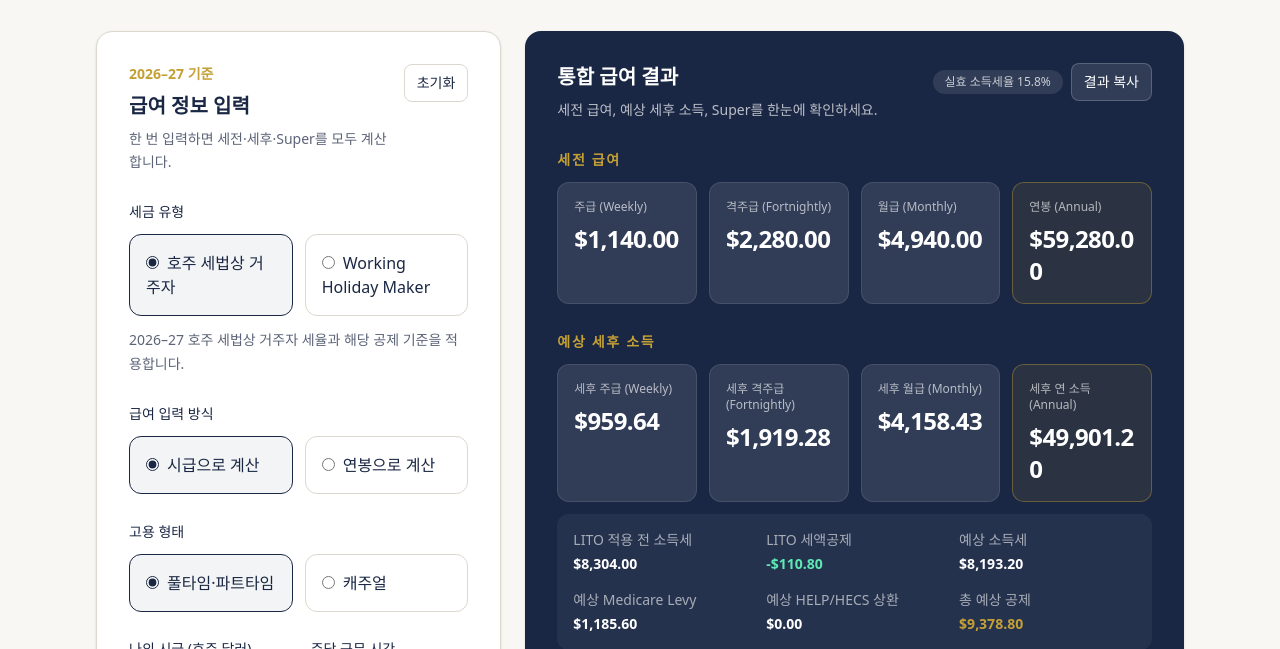
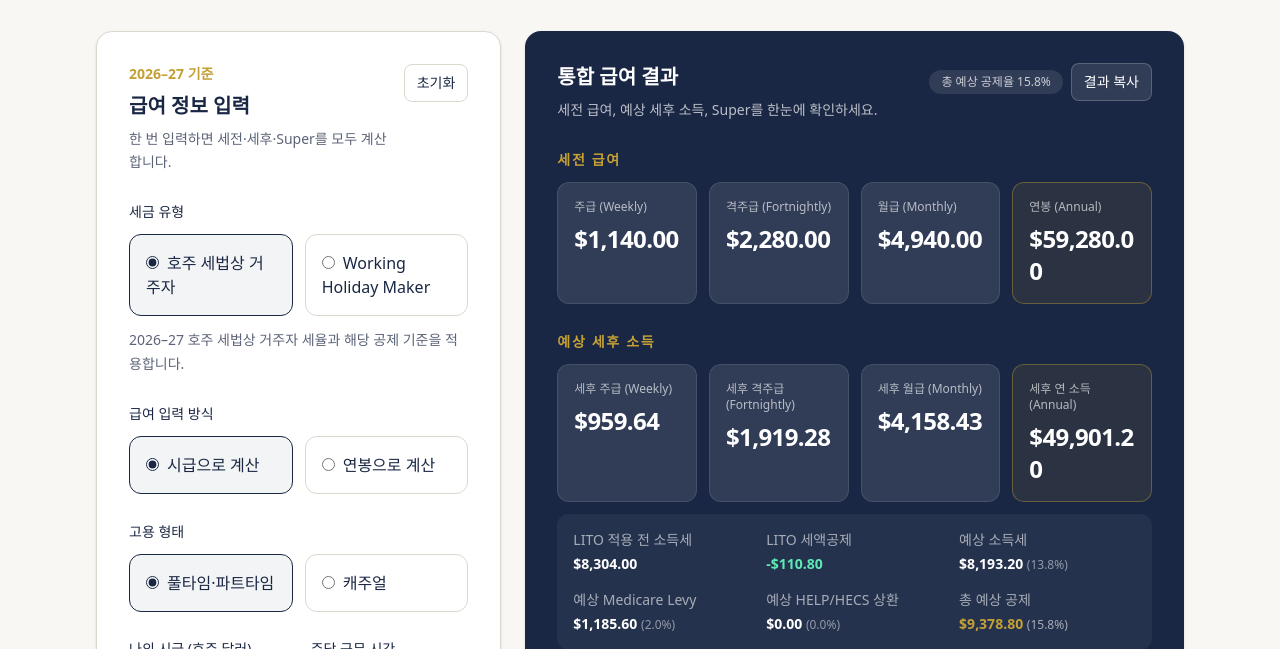
Before and after one commit to jelov219au/aussie-compass, a Next.js app: page /salary-calculator in a window 1280 px wide. Shown: the part 303-952 px from the top of the page. Built offline with nearby package versions, Linux system fonts and the light colour scheme.

Commit message:
feat: clarify salary deduction rates

```diff
--- a/src/app/salary-calculator/page.tsx
+++ b/src/app/salary-calculator/page.tsx
@@ -46,7 +46,7 @@ export default function SalaryCalculatorPage() {
               <div className="rounded-xl bg-surface p-5">
                 <dt className="font-semibold text-navy">세후 급여</dt>
                 <dd className="mt-2 text-sm leading-6 text-muted">
-                  예상 소득세와 선택한 Medicare Levy 및 HELP/HECS 상환액을 제외한 뒤 실제로 사용할 수 있는 금액의 예상치입니다.
+                  예상 소득세와 선택한 Medicare Levy 및 HELP/HECS 상환액을 제외한 뒤 실제로 사용할 수 있는 금액의 예상치입니다. 각 공제액 옆의 비율은 세전 연봉에서 해당 항목이 차지하는 비중입니다.
                 </dd>
               </div>
               <div className="rounded-xl bg-surface p-5">
--- a/src/components/tools/SalaryCalculator.tsx
+++ b/src/components/tools/SalaryCalculator.tsx
@@ -160,7 +160,10 @@ export function SalaryCalculator() {
   const superFortnightly = grossFortnightly * SUPER_RATE;
   const superAnnual = grossAnnual * SUPER_RATE;
   const totalPackage = grossAnnual + superAnnual;
-  const effectiveTaxRate = grossAnnual > 0 ? estimatedTotalDeductions / grossAnnual : 0;
+  const incomeTaxRate = grossAnnual > 0 ? estimatedIncomeTax / grossAnnual : 0;
+  const medicareLevyRate = grossAnnual > 0 ? estimatedMedicareLevy / grossAnnual : 0;
+  const helpRepaymentRate = grossAnnual > 0 ? estimatedHelpRepayment / grossAnnual : 0;
+  const totalDeductionRate = grossAnnual > 0 ? estimatedTotalDeductions / grossAnnual : 0;
   const applicableMinimum = employmentType === "casual" ? CASUAL_MINIMUM_RATE : PERMANENT_MINIMUM_RATE;
   const belowMinimum = !rateError && rate < applicableMinimum;
 
@@ -203,7 +206,7 @@ export function SalaryCalculator() {
       `세후 격주급 (Fortnightly): ${formatCurrency(netFortnightly)}`,
       `세후 월급 (Monthly): ${formatCurrency(netMonthly)}`,
       `세후 연 소득 (Annual): ${formatCurrency(netAnnual)}`,
-      `총 예상 공제: ${formatCurrency(estimatedTotalDeductions)}`,
+      `총 예상 공제: ${formatCurrency(estimatedTotalDeductions)} (${percentFormatter.format(totalDeductionRate)})`,
       "",
       `[Super]`,
       `연 Super: ${formatCurrency(superAnnual)}`,
@@ -370,7 +373,7 @@ export function SalaryCalculator() {
           </div>
           {!hasErrors ? (
             <div className="flex flex-wrap items-center gap-2">
-              <div className="rounded-full bg-white/10 px-3 py-1 text-xs text-white/75">실효 소득세율 {percentFormatter.format(effectiveTaxRate)}</div>
+              <div className="rounded-full bg-white/10 px-3 py-1 text-xs text-white/75">총 예상 공제율 {percentFormatter.format(totalDeductionRate)}</div>
               <button type="button" onClick={copyResults} className="rounded-lg border border-white/20 bg-white/10 px-3 py-2 text-sm font-medium text-white transition hover:bg-white/20 focus-visible:outline-none focus-visible:ring-2 focus-visible:ring-gold focus-visible:ring-offset-2 focus-visible:ring-offset-navy">
                 {copyStatus === "success" ? "복사 완료" : "결과 복사"}
               </button>
@@ -407,10 +410,10 @@ export function SalaryCalculator() {
               <dl className="mt-3 grid gap-4 rounded-xl bg-white/5 p-4 text-sm sm:grid-cols-2 xl:grid-cols-3">
                 <div><dt className="text-white/60">LITO 적용 전 소득세</dt><dd className="mt-1 font-semibold">{formatCurrency(incomeTaxBeforeOffsets)}</dd></div>
                 <div><dt className="text-white/60">LITO 세액공제</dt><dd className="mt-1 font-semibold text-emerald-300">{estimatedLito > 0 ? `-${formatCurrency(estimatedLito)}` : formatCurrency(0)}</dd></div>
-                <div><dt className="text-white/60">예상 소득세</dt><dd className="mt-1 font-semibold">{formatCurrency(estimatedIncomeTax)}</dd></div>
-                <div><dt className="text-white/60">예상 Medicare Levy</dt><dd className="mt-1 font-semibold">{formatCurrency(estimatedMedicareLevy)}</dd></div>
-                <div><dt className="text-white/60">예상 HELP/HECS 상환</dt><dd className="mt-1 font-semibold">{formatCurrency(estimatedHelpRepayment)}</dd></div>
-                <div><dt className="text-white/60">총 예상 공제</dt><dd className="mt-1 font-semibold text-gold">{formatCurrency(estimatedTotalDeductions)}</dd></div>
+                <div><dt className="text-white/60">예상 소득세</dt><dd className="mt-1 font-semibold">{formatCurrency(estimatedIncomeTax)} <span className="text-xs font-normal text-white/50">({percentFormatter.format(incomeTaxRate)})</span></dd></div>
+                <div><dt className="text-white/60">예상 Medicare Levy</dt><dd className="mt-1 font-semibold">{formatCurrency(estimatedMedicareLevy)} <span className="text-xs font-normal text-white/50">({percentFormatter.format(medicareLevyRate)})</span></dd></div>
+                <div><dt className="text-white/60">예상 HELP/HECS 상환</dt><dd className="mt-1 font-semibold">{formatCurrency(estimatedHelpRepayment)} <span className="text-xs font-normal text-white/50">({percentFormatter.format(helpRepaymentRate)})</span></dd></div>
+                <div><dt className="text-white/60">총 예상 공제</dt><dd className="mt-1 font-semibold text-gold">{formatCurrency(estimatedTotalDeductions)} <span className="text-xs font-normal text-white/60">({percentFormatter.format(totalDeductionRate)})</span></dd></div>
               </dl>
             </div>
 
```
